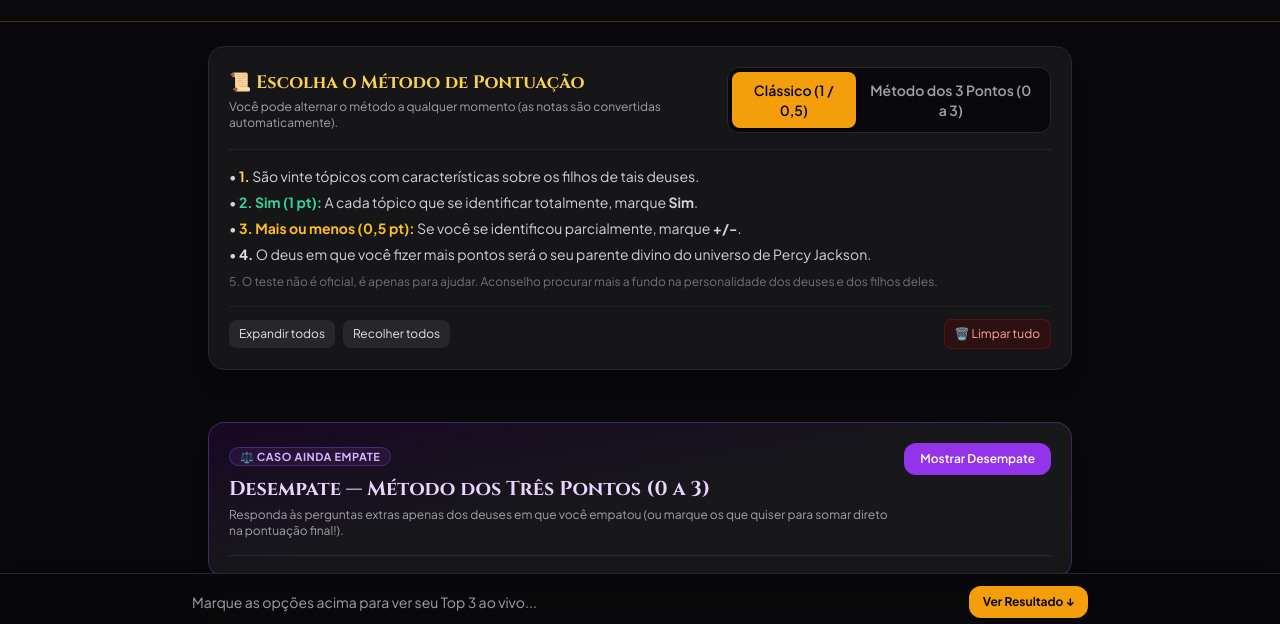
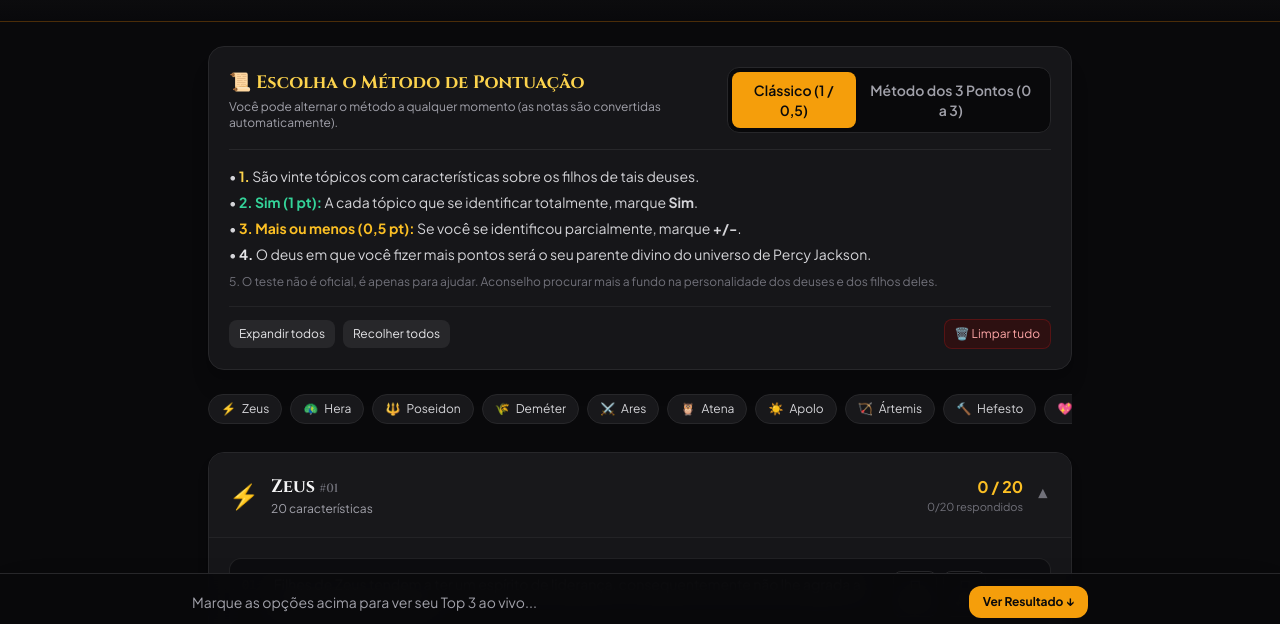
Before and after one commit to lokcapuano-star/pcjtest, a plain HTML site: page index.html in a window 1280 px wide. Shown: the part 170-794 px from the top of the page. Drawn offline with nearby package versions, Linux system fonts and the light colour scheme.

Commit message:
Add files via upload

```diff
--- a/index.html
+++ b/index.html
@@ -23,7 +23,6 @@
     .option-btn:active {
       transform: scale(0.95);
     }
-    /* Custom scrollbar */
     ::-webkit-scrollbar {
       width: 8px;
       height: 8px;
@@ -42,7 +41,6 @@
 </head>
 <body class="min-h-screen pb-36 selection:bg-amber-500/30 selection:text-amber-200">
 
-  <!-- Header -->
   <header class="bg-gradient-to-b from-amber-950/40 via-zinc-900/90 to-zinc-950 border-b border-amber-500/20 pt-8 pb-6 px-4">
     <div class="max-w-4xl mx-auto text-center">
       <div class="inline-flex items-center gap-2 px-3 py-1 rounded-full bg-amber-500/10 border border-amber-500/30 text-amber-300 text-xs font-semibold tracking-wider uppercase mb-3">
@@ -59,7 +57,6 @@
 
   <main class="max-w-4xl mx-auto px-4 pt-6 space-y-6">
 
-    <!-- Instruções & Seletor de Modo -->
     <section class="bg-zinc-900/90 border border-zinc-800 rounded-2xl p-5 shadow-xl">
       <div class="flex flex-col md:flex-row md:items-center justify-between gap-4 pb-4 border-b border-zinc-800">
         <div>
@@ -71,7 +68,6 @@
           </p>
         </div>
 
-        <!-- Mode Toggle -->
         <div class="inline-flex p-1 rounded-xl bg-zinc-950 border border-zinc-800 self-start">
           <button id="btn-mode-classic" onclick="setMode('classic')" class="px-3.5 py-2 rounded-lg text-xs sm:text-sm font-semibold transition bg-amber-500 text-zinc-950 shadow">
             Clássico (1 / 0,5)
@@ -82,7 +78,6 @@
         </div>
       </div>
 
-      <!-- Regras dinâmicas -->
       <div id="rules-classic" class="mt-4 text-sm text-zinc-300 space-y-1.5">
         <p>• <strong class="text-amber-300">1.</strong> São vinte tópicos com características sobre os filhos de tais deuses.</p>
         <p>• <strong class="text-emerald-400">2. Sim (1 pt):</strong> A cada tópico que se identificar totalmente, marque <strong>Sim</strong>.</p>
@@ -123,7 +118,6 @@
         </div>
       </div>
 
-      <!-- Barra de Ferramentas Rápidas -->
       <div class="mt-4 pt-3 border-t border-zinc-800/80 flex flex-wrap items-center justify-between gap-2 text-xs">
         <div class="flex items-center gap-2">
           <button onclick="expandAll(true)" class="px-2.5 py-1.5 rounded-lg bg-zinc-800 hover:bg-zinc-700 text-zinc-200 transition">
@@ -139,17 +133,10 @@
       </div>
     </section>
 
-    <!-- Filtro rápido de deuses -->
-    <div class="flex items-center gap-2 overflow-x-auto pb-1 no-scrollbar" id="quick-nav">
-      <!-- Preenchido via JS -->
-    </div>
-
-    <!-- Container dos Deuses -->
-    <div id="gods-container" class="space-y-4">
-      <!-- Preenchido via JS -->
-    </div>
-
-    <!-- Seção de Desempate -->
+    <div class="flex items-center gap-2 overflow-x-auto pb-1 no-scrollbar" id="quick-nav"></div>
+
+    <div id="gods-container" class="space-y-4"></div>
+
     <section id="tiebreaker-section" class="bg-gradient-to-br from-purple-950/30 via-zinc-900 to-zinc-900 border border-purple-500/30 rounded-2xl p-5 shadow-xl">
       <div class="flex flex-col sm:flex-row sm:items-center justify-between gap-3 pb-4 border-b border-purple-500/20">
         <div>
@@ -166,34 +153,25 @@
         </button>
       </div>
 
-      <div id="tiebreaker-container" class="hidden mt-5 space-y-5">
-        <!-- Preenchido via JS -->
-      </div>
+      <div id="tiebreaker-container" class="hidden mt-5 space-y-5"></div>
     </section>
 
-    <!-- Painel de Resultado Final -->
     <section id="final-result-section" class="bg-gradient-to-b from-zinc-900 to-zinc-950 border-2 border-amber-500/40 rounded-2xl p-6 shadow-2xl">
       <div class="text-center mb-6">
         <span class="text-xs font-bold uppercase tracking-widest text-amber-400">🏆 Oráculo de Delfos • Resultado</span>
         <h2 class="text-2xl sm:text-3xl font-extrabold text-zinc-100 mt-1">Seu Parente Divino</h2>
       </div>
 
-      <div id="winner-display" class="mb-6">
-        <!-- Preenchido via JS -->
-      </div>
-
-      <!-- Ranking Completo -->
+      <div id="winner-display" class="mb-6"></div>
+
       <div class="mt-6">
         <div class="flex items-center justify-between mb-3">
           <h3 class="text-sm font-bold uppercase tracking-wider text-zinc-400">Placar Geral dos Chalés</h3>
           <span id="total-answered-badge" class="text-xs text-zinc-500">0 itens marcados</span>
         </div>
-        <div id="ranking-list" class="grid grid-cols-1 sm:grid-cols-2 gap-2.5">
-          <!-- Preenchido via JS -->
-        </div>
+        <div id="ranking-list" class="grid grid-cols-1 sm:grid-cols-2 gap-2.5"></div>
       </div>
 
-      <!-- Botão Copiar Resultado -->
       <div class="mt-6 pt-5 border-t border-zinc-800 flex flex-col sm:flex-row items-center justify-center gap-3">
         <button onclick="copyResult()" class="w-full sm:w-auto px-6 py-3 rounded-xl bg-gradient-to-r from-amber-500 to-yellow-500 hover:from-amber-400 hover:to-yellow-400 text-zinc-950 font-bold text-sm shadow-lg shadow-amber-500/20 transition flex items-center justify-center gap-2">
           <span>📋 Copiar Resultado para Enviar</span>
@@ -204,7 +182,6 @@
 
   </main>
 
-  <!-- Barra Flutuante Inferior (Placar ao vivo) -->
   <div class="fixed bottom-0 inset-x-0 bg-zinc-950/95 backdrop-blur-md border-t border-zinc-800 px-4 py-3 z-50 shadow-2xl">
     <div class="max-w-4xl mx-auto flex items-center justify-between gap-3">
       <div class="flex items-center gap-2 overflow-x-auto no-scrollbar text-xs sm:text-sm" id="live-top3">
@@ -242,7 +219,7 @@
           "Apesar de não demonstrar muito, são pessoas carinhosas, e que gostam de uma atenção a mais.",
           "São bem perfeccionistas, e não gostam de nada desorganizado.",
           "Pessoas de emoções fortes, mas que sabem a hora de contê-las e não veem dificuldade.",
-          "Não admitem as coisas com muita facilidade, então pode esperar sentado se quiser ouvir uma confissão de "ok, você estava certo".",
+          "Não admitem as coisas com muita facilidade, então pode esperar sentado se quiser ouvir uma confissão de \"ok, você estava certo\".",
           "Amam sempre receber elogios, e eles atuam como um combustível (apesar de que vai continuar bem mesmo sem eles).",
           "Pessoas teimosas e firmes em suas ideias. Defenderá com unhas, dentes e argumentos super válidos, mesmo que por mais maluca seja a ideia."
         ]
@@ -254,9 +231,7 @@
         icon: "🦚",
         special: "no-children",
         specialTitle: "Chalé Simbólico — Hera não tem filhos semideuses",
-        specialText: "Hera não tem filhos, seu chalé é apenas "simbólico".
-
-"No entanto, ela nunca terá filhos semideuses, porque como a Deusa do Casamento, não estava em sua natureza ser infiel, o que por sua vez significava que ela não teria, e nunca teria, heróis mortais para fazê-la licitação."",
+        specialText: "Hera não tem filhos, seu chalé é apenas \"simbólico\".\n\n\"No entanto, ela nunca terá filhos semideuses, porque como a Deusa do Casamento, não estava em sua natureza ser infiel, o que por sua vez significava que ela não teria, e nunca teria, heróis mortais para fazê-la licitação.\"",
         traits: []
       },
       {
@@ -273,7 +248,7 @@
           "Aliás, querem sempre mostrar do que são capazes. (Mesmo que não sejam, acabam dando um jeito.)",
           "No fundo têm um bom coração, e o que mais prezam é pelo bem-estar dos que amam.",
           "Detestam a traição, principalmente quando é consigo. Nunca mais vão olhar para a pessoa com os mesmos olhos.",
-          "Dependem de tempo para decidir a melhor coisa a se fazer, não é simplesmente "ah, pensei bora lá", e sim um "CALMA AÍ, TÔ PENSANDO".",
+          "Dependem de tempo para decidir a melhor coisa a se fazer, não é simplesmente \"ah, pensei bora lá\", e sim um \"CALMA AÍ, TÔ PENSANDO\".",
           "Odeiam serem apressados, isso só piora as coisas e os fazem ficar nervosos.",
           "Tendem a ter ideias loucas e arriscadas, mas que no final acabam dando certo.",
           "Sua ligação com a água é bem forte. Costuma se sentir bem em contato com a água, seja em piscina ou mar. É incrivelmente relaxante e traz paz.",
@@ -339,7 +314,7 @@
           "Apreciam esportes violentos, como luta ou futebol americano.",
           "Querem que as pessoas obedeçam suas ordens, apesar de seu orgulho não ajudar muito em tomar as melhores decisões como líder.",
           "São egoístas com o que consideram seu, e não gostam de dividir.",
-          ""Como assim ele falou assim com você? Ele vai receber uma surra!"",
+          "\"Como assim ele falou assim com você? Ele vai receber uma surra!\"",
           "Apesar da máscara de pessoa durona, no fundo têm medo de perder quem amam."
         ]
       },
@@ -365,7 +340,7 @@
           "Sabem do seu potencial e não gostam quando ignoram.",
           "São aquelas pessoas que as mães adorariam que o filho tivesse como companhia, pois são responsáveis e conseguem manter os outros na linha.",
           "Não são fãs de quebrar as regras, fazendo isso apenas se for MUITO necessário.",
-          "Adoram saber das coisas e apresentar fatos, mas as pessoas tendem a achar "metido" por simplesmente querer falar do que sabem.",
+          "Adoram saber das coisas e apresentar fatos, mas as pessoas tendem a achar \"metido\" por simplesmente querer falar do que sabem.",
           "Apreciam a sua própria companhia, não há problema em ficar sozinha com um livro em mãos.",
           "Aprendem rápido quando o assunto lhes interessa.",
           "Acreditam que as regras são importantes, pois sem elas as pessoas não respeitariam nada e viraria uma bagunça."
@@ -432,7 +407,7 @@
           "Máquinas são sempre boas companhias.",
           "Não são bons com conselhos.",
           "É difícil ter inimigos, eles simplesmente não fazem nada ao ponto de serem odiados por alguém, são apenas quietos em seu canto.",
-          "Odeiam o fato das pessoas excluírem os "estranhos" ou os "desajeitados".",
+          "Odeiam o fato das pessoas excluírem os \"estranhos\" ou os \"desajeitados\".",
           "Suas amizades são sempre verdadeiras e confiáveis, que vai poder contar pela vida toda.",
           "São engraçados, mas só quem realmente lhes conhece sabe desse lado.",
           "As pessoas não costumam entender quando eles falam sobre robótica, e eles têm que traduzir e diminuir várias vezes, isso se as pessoas não desistirem de entender."
@@ -456,11 +431,11 @@
           "Ser o centro das atenções é sempre legal, e eles adoram.",
           "São boas pessoas para levantar o astral de alguém. Vão passar o dia inteiro ajudando a pessoa se sentir bem com quem é, tanto fisicamente quanto internamente. São as melhores pessoas para ajudar os outros a se aceitarem.",
           "Sabem que são poderosos e adoram isso.",
-          "Por mais que não seja intencional, muitos acabam "quebrando" o coração das pessoas porque o amor acaba não sendo correspondido.",
+          "Por mais que não seja intencional, muitos acabam \"quebrando\" o coração das pessoas porque o amor acaba não sendo correspondido.",
           "Geralmente educados, isso até alguém os insultar.",
-          ""Por favorzinho, sabe que eu te amo né?" Acaba sendo uma das frases mais usadas.",
+          "\"Por favorzinho, sabe que eu te amo né?\" Acaba sendo uma das frases mais usadas.",
           "As pessoas costumam reclamar da demora deles para se arrumar quando vão sair.",
-          "Tudo para si é um máximo e super incrível, não se assuste se eles começarem a te elogiar por "pouca coisa".",
+          "Tudo para si é um máximo e super incrível, não se assuste se eles começarem a te elogiar por \"pouca coisa\".",
           "A opinião alheia não os afeta, pois se aceitam do jeito que são.",
           "Usam as palavras certas e jeitos que a pessoa não consegue dizer não para eles.",
           "Adoram falar sobre sentimentos com os outros e de dar conselhos amorosos."
@@ -485,7 +460,7 @@
           "É fácil ganhar discussões de escolha (por exemplo, escolher um filme), pois eles sabem usar argumentos incríveis quando querem algo.",
           "E quando não querem algo, acham defeitos para que a pessoa simplesmente desista da ideia.",
           "Amam viajar e conhecer novos lugares, se pudessem até trabalhariam com isso.",
-          "Conseguem manter a "aparência" de alguém confiável e que nunca faria ou faz algo de ruim.",
+          "Conseguem manter a \"aparência\" de alguém confiável e que nunca faria ou faz algo de ruim.",
           "É bem fácil para eles convencer as pessoas.",
           "Sabem quando a situação está feia e é hora de meter o pé, fugir de fininho é com eles mesmo.",
           "Suas ideias para se safar não têm limites, se estão com problemas sua mente é muito rápida em uma solução.",
@@ -643,7 +618,7 @@
           "Tudo é motivo de competição.",
           "Amam ganhar, e não existe essa de o que importa é participar.",
           "Costumam causar confusões por causa da sua aura competitiva, as outras pessoas acabam se afastando.",
-          "Têm uma personalidade excêntrica e "pirada".",
+          "Têm uma personalidade excêntrica e \"pirada\".",
           "As pessoas costumam rotular eles como loucos por causa de sua obsessão por ganhar.",
           "São pessoas bem animadas e que nunca estão quietas.",
           "Se afastam daqueles que podem atrapalhar suas futuras conquistas, mesmo que a pessoa seja importante para si.",
@@ -676,13 +651,13 @@
           "Não gostam de ver os outros tristes, e sempre vão fazer de tudo até animá-los.",
           "Não veem problema em mentir se for para agradar alguém, como por exemplo, falar que a roupa está bonita quando não está.",
           "Os melhores amigos que alguém pode ter, sempre vão estar ao lado para ajudar.",
-          "Às vezes são feitos de bobos fácil, por causa da "inocência".",
+          "Às vezes são feitos de bobos fácil, por causa da \"inocência\".",
           "Podem acabar sendo usados pelos mais manipuladores, por causa da sua bondade excessiva.",
           "Alguns são desajeitados.",
           "Quando quebram algo que não era seu, vão fazer de tudo para a pessoa desculpar (mesmo que ela já tenha falado que não foi nada).",
           "Raramente se irritam ou explodem.",
           "Um dos seus maiores medos é ficar sozinho sem amigos.",
-          "Têm dificuldade de dizer "não" para as pessoas.",
+          "Têm dificuldade de dizer \"não\" para as pessoas.",
           "Querem sempre o bem de todo mundo, mesmo que não mereçam.",
           "Quase não têm inimigos, pois não têm o porquê das pessoas os odiarem, e se odeiam é por motivo bobo.",
           "São calorosos e gostam de contato físico, como um abraço ou beijinho no rosto.",
@@ -730,7 +705,7 @@
           "Orgulhosos, e seu orgulho é facilmente ferido.",
           "Eles odeiam serem rebaixados ou subestimados.",
           "São frios quando precisam, não tendo dificuldade de colocar a razão na frente da emoção.",
-          "Podem ter a fama de "malvados" por causa dessa sua frieza.",
+          "Podem ter a fama de \"malvados\" por causa dessa sua frieza.",
           "As pessoas em volta costumam dizer que eles têm um ar enigmático e misterioso.",
           "Não são muito fãs de falar sobre sentimentos, nem de se abrir com qualquer um.",
           "Mas, não têm dificuldade de se abrir com quem confiam de verdade.",
@@ -851,7 +826,7 @@
           "Acham que não têm tempo para diversão, estão mais ocupados em deixar seus amigos felizes do que a si mesmos.",
           "Conseguem mentir facilmente.",
           "Não são de se importar com o que não interessa aos amigos.",
-          "Todo mundo costuma dizer que eles são "góticos".",
+          "Todo mundo costuma dizer que eles são \"góticos\".",
           "Sua paz interior é praticamente inabalável.",
           "Não são muito de falar palavrão, isso porque não acham necessário.",
           "Se quiserem tentar, conseguem fazer amizades facilmente."
@@ -926,7 +901,7 @@
           "Têm uma aura boa e carismática.",
           "As pessoas os veem como alguém que não faria mal algum a ninguém.",
           "São os protegidos da maioria, ninguém quer lhes causar mal e muito menos que alguém faça isso.",
-          "Podem ser injustamente subestimados por essa "delicadeza" e inocência.",
+          "Podem ser injustamente subestimados por essa \"delicadeza\" e inocência.",
           "É difícil de ficarem irritados.",
           "Sempre têm um sorriso estampado no rosto, mesmo em momentos difíceis.",
           "São muito persistentes.",
@@ -934,7 +909,7 @@
           "Pessoas amigáveis, que não negam o sentimento de acolher a ninguém.",
           "São pacíficos e tentam não usar da violência.",
           "Em seu tempo livre, geralmente estão lendo em um canto.",
-          "Boa parte do tempo estão "no mundo da lua".",
+          "Boa parte do tempo estão \"no mundo da lua\".",
           "É difícil fazer eles mudarem seus pensamentos.",
           "Apesar disso, têm uma mente ampla para ouvir o lado de todos.",
           "Têm uma imaginação muito boa, e constantemente pensam em coisas fora da realidade."
@@ -1092,10 +1067,9 @@
       }
     ];
 
-    // Estado
-    let mode = 'classic'; // 'classic' | 'three'
-    let scores = {}; // { [godId]: { [index]: value } }
-    let tbScores = {}; // { [godId]: { [index]: value } }
+    let mode = 'classic';
+    let scores = {};
+    let tbScores = {};
     let hunterChosen = false;
 
     GODS_DATA.forEach(g => { scores[g.id] = {}; });
@@ -1126,7 +1100,6 @@
         rulesClassic.classList.add('hidden');
       }
 
-      // Converter valores existentes suavemente
       GODS_DATA.forEach(g => {
         Object.keys(scores[g.id]).forEach(idx => {
           const val = scores[g.id][idx];
@@ -1206,7 +1179,7 @@
               ${isHalf ? '☑ +/-' : '☐ +/-'}
             </button>
             <button onclick="${fn}('${godId}', ${idx}, 0)" title="Não (0 ponto)"
-              class="option-btn px-2 py-1.5 rounded-lg text-xs font-semibold border ${isNo ? 'bg-zinc-700 border-zinc-500 text-zinc-100' : 'bg-zinc-950 border-zinc-800 text-zinc-500 hover:border-zinc-700'}">
+              class="option-btn px-2.5 py-1.5 rounded-lg text-xs font-semibold border ${isNo ? 'bg-zinc-700 border-zinc-500 text-zinc-100' : 'bg-zinc-950 border-zinc-800 text-zinc-500 hover:border-zinc-700'}">
               Não
             </button>
           </div>
@@ -1407,7 +1380,6 @@
     function updateTotals() {
       const { results, totalItemsMarked } = getComputedResults();
 
-      // Atualizar cabeçalhos de cada deus e nav rápida
       results.forEach(r => {
         const headerScore = document.getElementById(`header-score-${r.id}`);
         const headerCount = document.getElementById(`header-count-${r.id}`);
@@ -1435,7 +1407,6 @@
 
       document.getElementById('total-answered-badge').textContent = `${totalItemsMarked} itens avaliados`;
 
-      // Top 3 flutuante
       const liveTop3 = document.getElementById('live-top3');
       const activeTop = results.filter(r => r.total > 0).slice(0, 3);
       if (activeTop.length === 0) {
@@ -1450,7 +1421,6 @@
         `).join('');
       }
 
-      // Winner Display
       const winnerDisplay = document.getElementById('winner-display');
       const topScore = results[0].total;
 
@@ -1498,7 +1468,6 @@
         `;
       }
 
-      // Ranking Completo
       const rankingList = document.getElementById('ranking-list');
       rankingList.innerHTML = results.map((r, idx) => {
         const pct = Math.min(100, Math.round((r.mainSum / r.maxMain) * 100));
@@ -1550,31 +1519,21 @@
       const topScore = results[0].total;
       const winners = results.filter(r => r.total === topScore && topScore > 0);
 
-      let text = "⚡ *Meu Resultado — Teste Parente Divino (Percy Jackson)* ⚡
-
-";
+      let text = "⚡ *Meu Resultado — Teste Parente Divino (Percy Jackson)* ⚡\n\n";
       if (winners.length === 1) {
-        text += `🏆 *Parente Divino:* ${winners[0].icon} ${winners[0].name} (${formatNum(winners[0].total)} pts)
-
-`;
+        text += `🏆 *Parente Divino:* ${winners[0].icon} ${winners[0].name} (${formatNum(winners[0].total)} pts)\n\n`;
       } else if (winners.length > 1) {
-        text += `⚖️ *Empate no 1º Lugar:* ${winners.map(w => `${w.icon} ${w.name}`).join(' e ')} (${formatNum(topScore)} pts)
-
-`;
+        text += `⚖️ *Empate no 1º Lugar:* ${winners.map(w => `${w.icon} ${w.name}`).join(' e ')} (${formatNum(topScore)} pts)\n\n`;
       }
 
       if (hunterChosen) {
-        text += "🏹 *Extra:* Também aceitei o chamado das Caçadoras de Ártemis!
-
-";
+        text += "🏹 *Extra:* Também aceitei o chamado das Caçadoras de Ártemis!\n\n";
       }
 
       if (top5.length > 0) {
-        text += "*Meu Top 5 Chalés:*
-";
+        text += "*Meu Top 5 Chalés:*\n";
         top5.forEach((r, i) => {
-          text += `${i + 1}º ${r.icon} ${r.name}: ${formatNum(r.total)} pts
-`;
+          text += `${i + 1}º ${r.icon} ${r.name}: ${formatNum(r.total)} pts\n`;
         });
       }
 
@@ -1585,7 +1544,6 @@
       });
     }
 
-    // Inicialização
     renderQuickNav();
     renderAllGods();
     renderTiebreaker();
```
